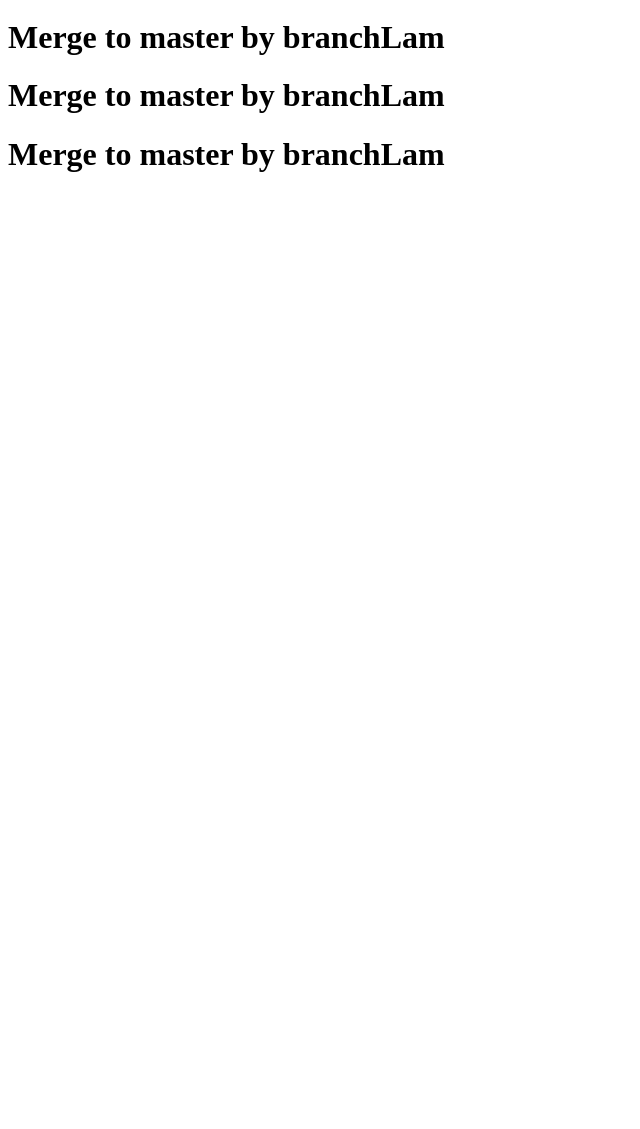
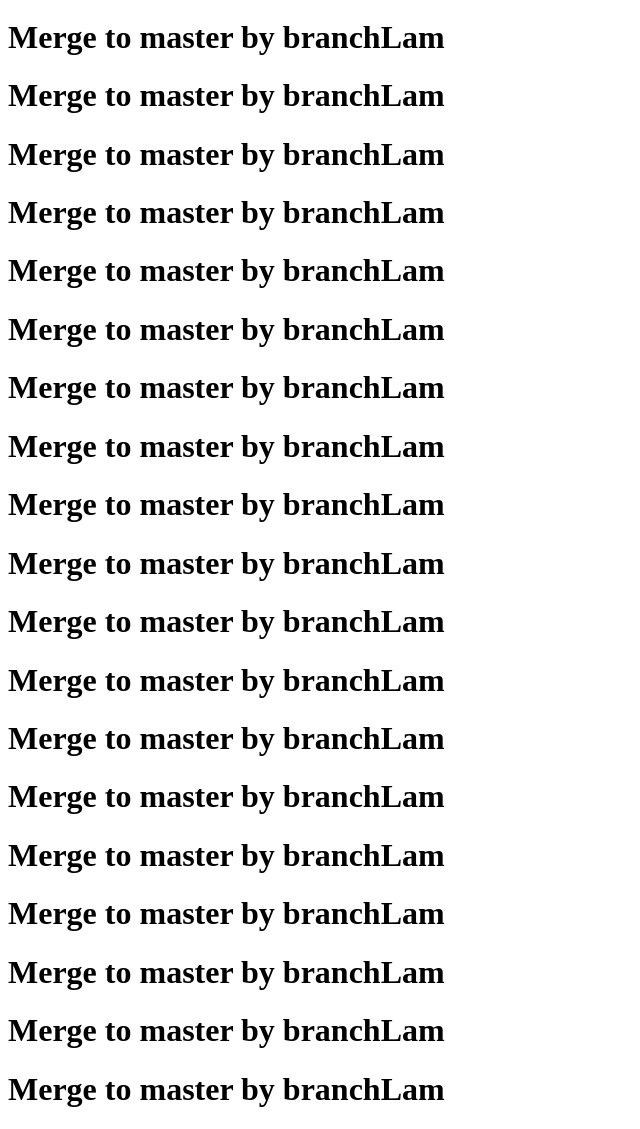
Before and after one commit to LamIT10/testGit, a plain HTML site: page 404.html in a window 1280 px wide. Shown: the part 704-1833 px from the top of the page, without its empty margins (0-640 px from the left). Before the commit the page ends 898 px from the top, so only its background shows below. Drawn offline with Linux system fonts and the light colour scheme.

Commit message:
add more

```diff
--- a/404.html
+++ b/404.html
@@ -22,5 +22,21 @@
     <h1>Merge to master by branchLam</h1>
     <h1>Merge to master by branchLam</h1>
     <h1>Merge to master by branchLam</h1>
+    <h1>Merge to master by branchLam</h1>
+    <h1>Merge to master by branchLam</h1>
+    <h1>Merge to master by branchLam</h1>
+    <h1>Merge to master by branchLam</h1>
+    <h1>Merge to master by branchLam</h1>
+    <h1>Merge to master by branchLam</h1>
+    <h1>Merge to master by branchLam</h1>
+    <h1>Merge to master by branchLam</h1>
+    <h1>Merge to master by branchLam</h1>
+    <h1>Merge to master by branchLam</h1>
+    <h1>Merge to master by branchLam</h1>
+    <h1>Merge to master by branchLam</h1>
+    <h1>Merge to master by branchLam</h1>
+    <h1>Merge to master by branchLam</h1>
+    <h1>Merge to master by branchLam</h1>
+    <h1>Merge to master by branchLam</h1>
 </body>
 </html>
```
